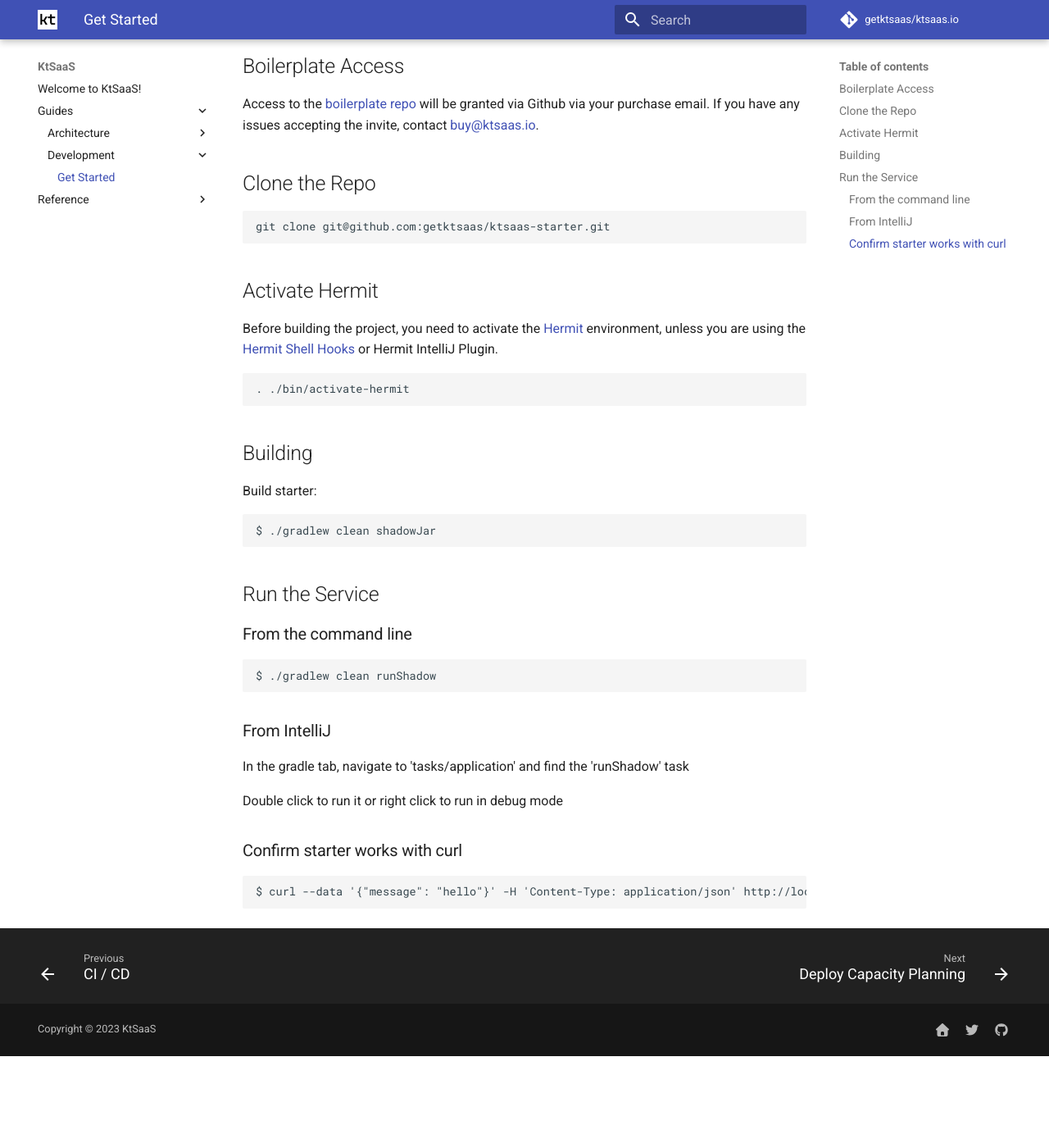
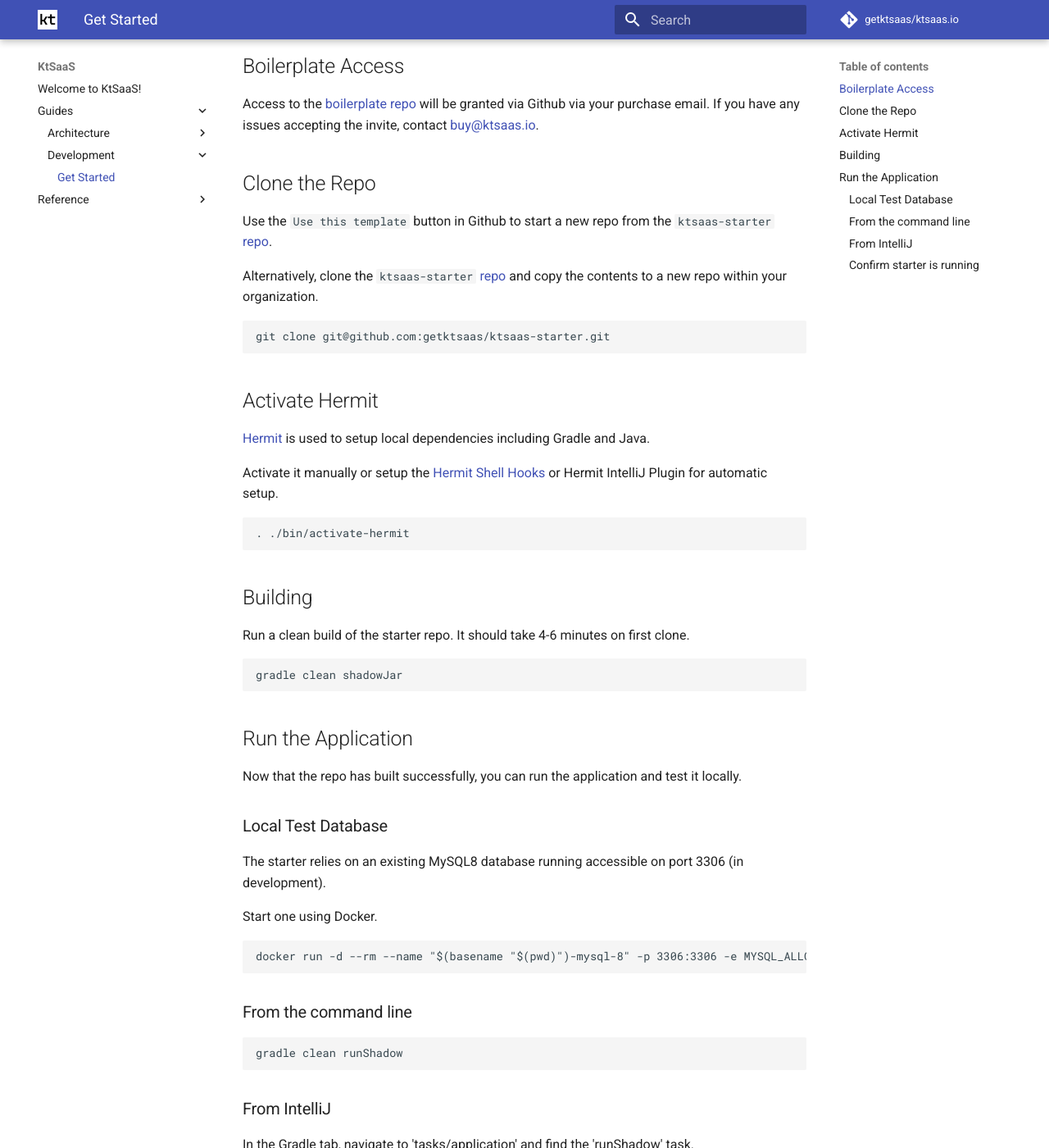
Before and after one commit to getktsaas/ktsaas.io, an MkDocs documentation site: the page built from docs/docs/guides/development/get-started.md, in a window 1280 px wide and 1400 px high, scrolled down 249 px. Shown: the whole window at 82% size. Built offline with MkDocs 1.6.1 and Material for MkDocs 9.7.7, drawn with Linux system fonts in a browser that asks for light colours; comment, search, counter and statistics services are not loaded; before the commit the page ends 1537 px from its top, so only the background shows below that; some of the changed text lies outside the part shown.

Commit message:
Update docs

````diff
--- a/docs/docs/guides/development/get-started.md
+++ b/docs/docs/guides/development/get-started.md
@@ -10,43 +10,66 @@ Access to the [boilerplate repo](https://github.com/getktsaas/ktsaas-starter) wi
 
 ## Clone the Repo
 
+Use the `Use this template` button in Github to start a new repo from the `ktsaas-starter` [repo](https://github.com/getktsaas/ktsaas-starter).
+
+Alternatively, clone the `ktsaas-starter` [repo](https://github.com/getktsaas/ktsaas-starter) and copy the contents to a new repo within your organization.
+
 ```
 git clone git@github.com:getktsaas/ktsaas-starter.git
 ```
 
 ## Activate Hermit
 
-Before building the project, you need to activate the [Hermit](https://cashapp.github.io/hermit/)
-environment, unless you are using
-the [Hermit Shell Hooks](https://cashapp.github.io/hermit/docs/usage/shell/) or Hermit IntelliJ Plugin.
+[Hermit](https://cashapp.github.io/hermit/) is used to setup local dependencies including Gradle and Java.
+
+Activate it manually or setup the [Hermit Shell Hooks](https://cashapp.github.io/hermit/docs/usage/shell/) or Hermit IntelliJ Plugin for automatic setup.
 
 ```shell
 . ./bin/activate-hermit
 ```
 
 ## Building
-Build starter:
+
+Run a clean build of the starter repo. It should take 4-6 minutes on first clone.
 
 ```
-$ ./gradlew clean shadowJar
+gradle clean shadowJar
 ```
 
-## Run the Service
+## Run the Application
+
+Now that the repo has built successfully, you can run the application and test it locally.
+
+### Local Test Database
+
+The starter relies on an existing MySQL8 database running accessible on port 3306 (in development).
+
+Start one using Docker.
+
+```
+docker run -d --rm --name "$(basename "$(pwd)")-mysql-8" -p 3306:3306 -e MYSQL_ALLOW_EMPTY_PASSWORD=true mysql:8 --sql-mode=""
+```
 
 ### From the command line
 
 ```
-$ ./gradlew clean runShadow
+gradle clean runShadow
 ```
 
 ### From IntelliJ
-In the gradle tab, navigate to 'tasks/application' and find the 'runShadow' task
 
-Double click to run it or right click to run in debug mode
+In the Gradle tab, navigate to 'tasks/application' and find the 'runShadow' task.
 
+Double click to run it or right click to run in debug mode.
 
-### Confirm starter works with curl
+### Confirm starter is running
+
+The service in development runs on port 6080.
+
+Open your browser and try out the Misk admin dashboard at localhost:6080/v2/_admin/.
+
+Or use curl from your Terminal.
 
 ```
-$ curl --data '{"message": "hello"}' -H 'Content-Type: application/json' http://localhost:8080/ping
+curl --data '{"message": "hello"}' -H 'Content-Type: application/json' http://localhost:6080/ping
 ```
````
